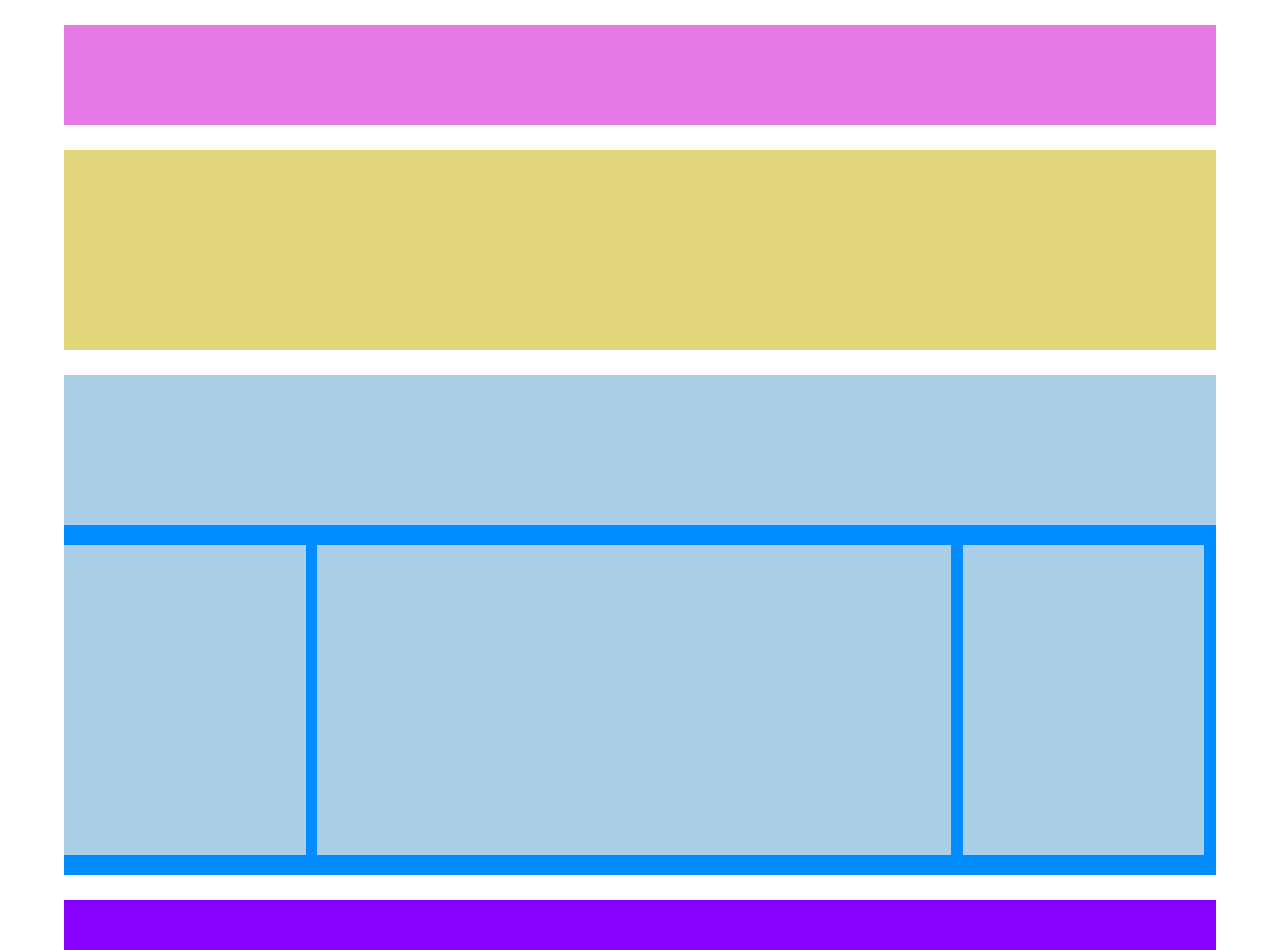
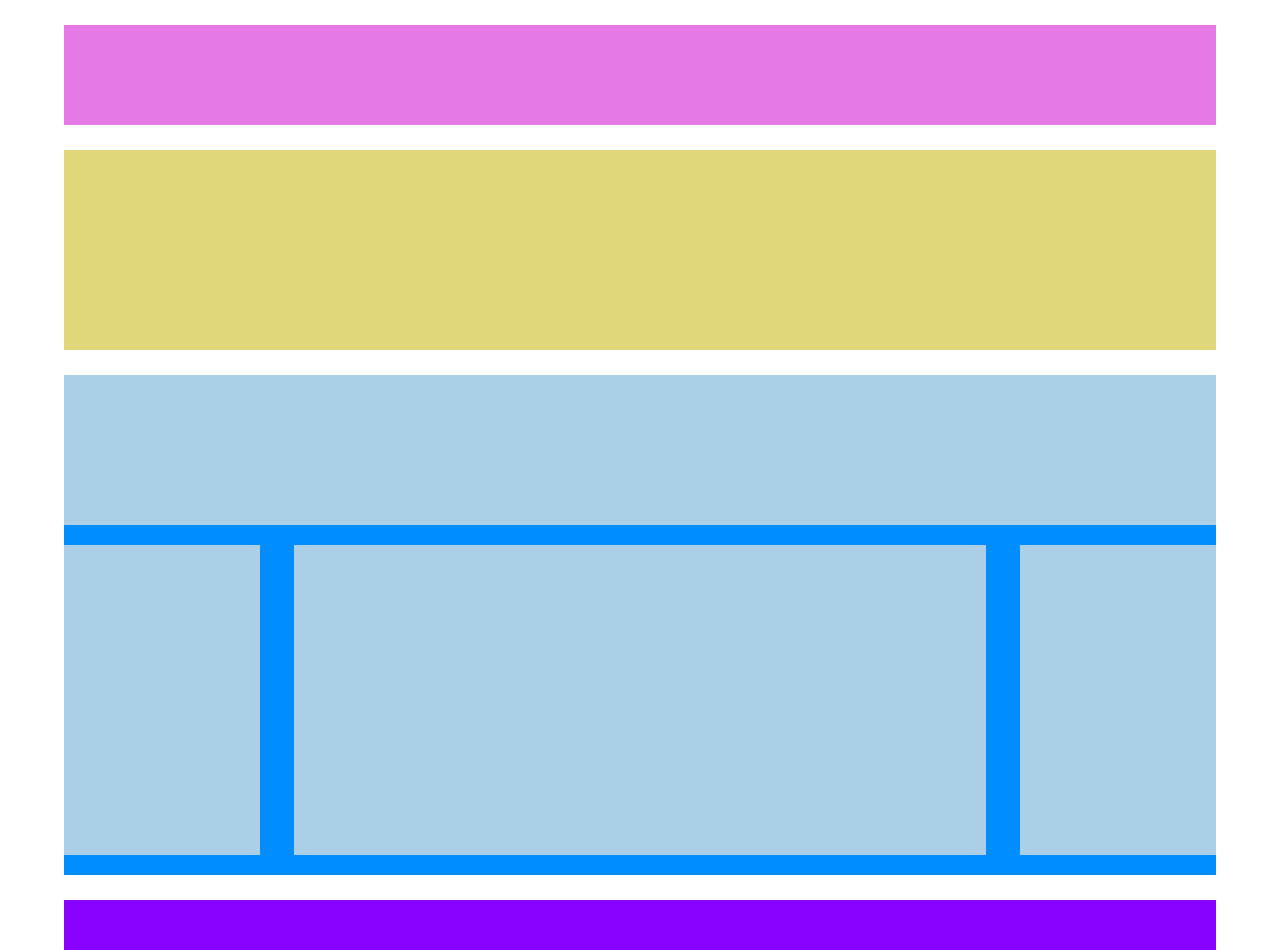
Before and after one commit to Andrea-Gori/htmlcss-struttura-wp, a plain HTML site: page index.html in a window 1280 px wide. Drawn offline with Linux system fonts and the light colour scheme.

Commit message:
Layout completo

```diff
--- a/assets/css/master.css
+++ b/assets/css/master.css
@@ -56,13 +56,13 @@ header {
   width: 100%;
 }
 
-.col-21 {
-  width: 21%;
+.col-17 {
+  width: 17%;
   height: 310px;
 }
 
-.col-55 {
-  width: 55%;
+.col-60 {
+  width: 60%;
   height: 310px;
 }
 
@@ -75,6 +75,6 @@ header {
 .mt-1 {
   margin-top: 25px;
 }
-.pad {
-  margin: 0 1%;
+.mlr {
+  margin: 0 3%;
 }
--- a/index.html
+++ b/index.html
@@ -29,13 +29,13 @@
           <div class="col-100 bg-lightblue alternative-height">
 
           </div>
-          <div class="col-21 bg-lightblue ">
+          <div class="col-17 bg-lightblue ">
 
           </div>
-          <div class="col-55 bg-lightblue pad">
+          <div class="col-60 bg-lightblue mlr">
 
           </div>
-          <div class="col-21 bg-lightblue ">
+          <div class="col-17 bg-lightblue ">
 
           </div>
 
```
